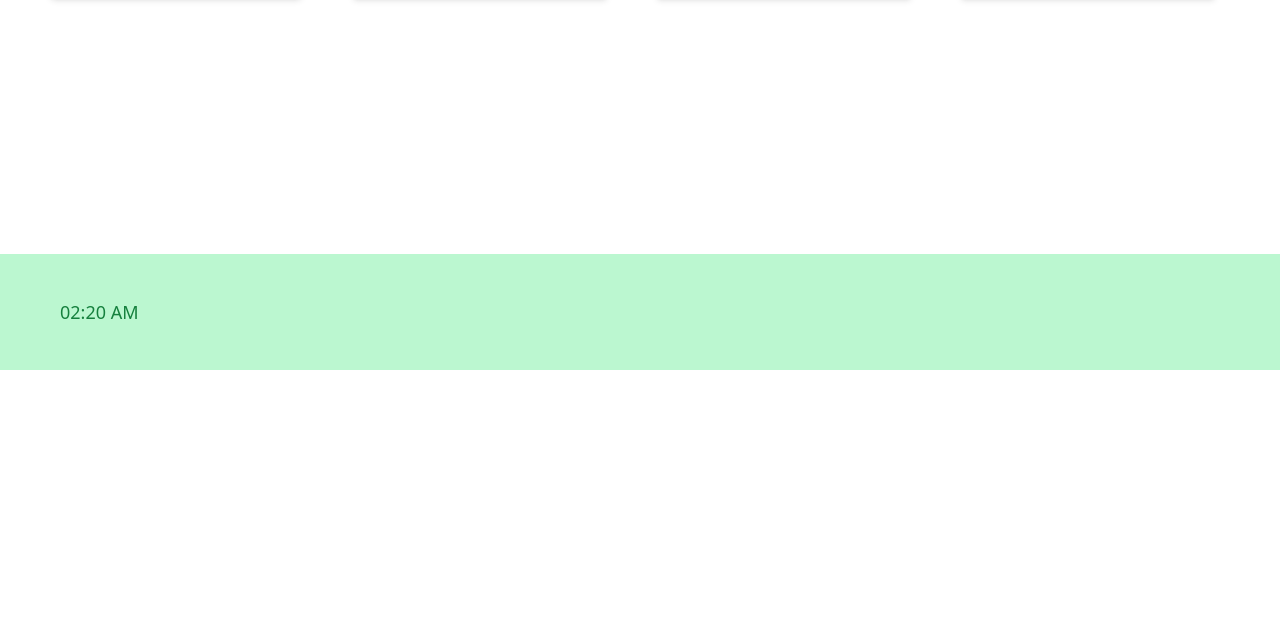
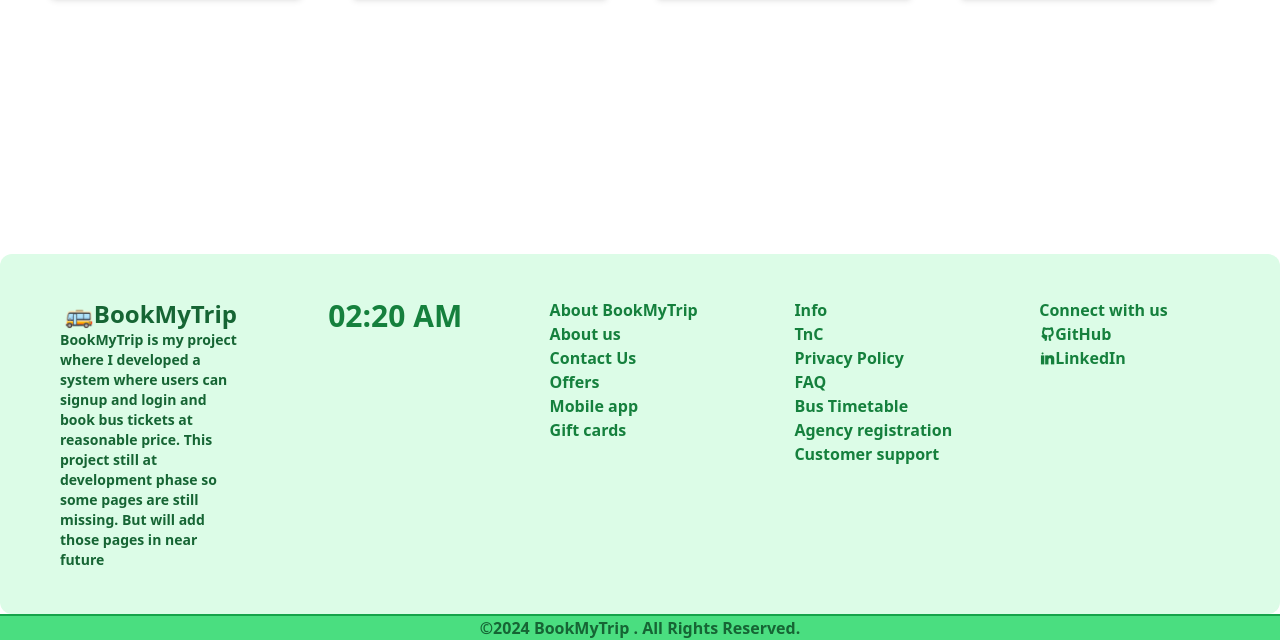
Before and after one commit to tirthankar27/BusBooking, a PHP site: page /guest.php in a window 1280 px wide. Shown: the part 738-1378 px from the top of the page. Before the commit the page ends 1108 px from the top, so only its background shows below. Run offline with PHP 8.4, Linux system fonts and the light colour scheme; some libraries are stand-ins or nearby versions.

Commit message:
Updated header and footer

```diff
--- a/pages/footer.php
+++ b/pages/footer.php
@@ -1,13 +1,76 @@
+<head>
+
+</head>
 <footer>
-    <div class="flex flex-col w-full h-fit bg-green-200 text-green-700 px-6 md:px-14 py-10 mt-5">
-        <div class="flex flex-col md:flex-row m-1">
-            <span class="text-lg">
+    <div class="flex flex-col w-full h-fit bg-green-100 text-green-700 px-6 md:px-14 py-10 rounded-xl">
+        <div class="flex flex-row justify-center items-start h-full md:flex-row m-1 font space-x-16">
+            <div class="flex flex-col justify-center items-center h-full w-1/5">
+                <h1 class="text-2xl text-green-800 font-bold ">🚌BookMyTrip</h1>
+                <p class="text-sm text-green-800 font-bold ">BookMyTrip is my project where I developed a system where users can signup and login and book bus tickets at reasonable price. This project still at development phase so some pages are still missing. But will add those pages in near future</p>
+            </div>
+            <span class="flex  justify-center items-center text-3xl w-1/5 font-semibold">
                 <?php
                     date_default_timezone_set('Asia/Kolkata');
-                    $d=date("h:i A");
-                    echo $d;
+                    $t=date("h:i A");
+                    echo "$t";
                 ?>
             </span>
+            <about class="flex flex-col justify-center items-start font-semibold w-1/5">
+                <h1 class="font-bold">About BookMyTrip</h1>
+                <div class="flex hover:text-green-900">
+                    <a href="" target="_blank">About us</a>
+                </div>
+                <div class="flex hover:text-green-900">
+                    <a href="" target="_blank">Contact Us</a>
+                </div>
+                <div class="flex hover:text-green-900">
+                    <a href="" target="_blank">Offers</a>
+                </div>
+                <div class="flex hover:text-green-900">
+                    <a href="" target="_blank">Mobile app</a>
+                </div>
+                <div class="flex hover:text-green-900">
+                    <a href="" target="_blank">Gift cards</a>
+                </div>
+            </about>
+            <info class="flex flex-col justify-center items-start font-semibold w-1/5">
+                <h1 class="font-bold">Info</h1>
+                <div class="flex hover:text-green-900">
+                    <a href="" target="_blank">TnC</a>
+                </div>
+                <div class="flex hover:text-green-900">
+                    <a href="" target="_blank">Privacy Policy</a>
+                </div>
+                <div class="flex hover:text-green-900">
+                    <a href="" target="_blank">FAQ</a>
+                </div>
+                <div class="flex hover:text-green-900">
+                    <a href="" target="_blank">Bus Timetable</a>
+                </div>
+                <div class="flex hover:text-green-900">
+                    <a href="" target="_blank">Agency registration</a>
+                </div>
+                <div class="flex hover:text-green-900">
+                    <a href="" target="_blank">Customer support</a>
+                </div>
+            </info>
+            <social class="flex flex-col justify-center items-start font-semibold w-1/5">
+                <h1 class="font-bold">Connect with us</h1>
+                <div class="flex hover:text-green-900">
+                    <i class="ri-github-line"></i>
+                    <a href="https://github.com/tirthankar27" target="_blank">GitHub</a>
+                </div>
+                <div class="flex hover:text-green-900">
+                    <i class="ri-linkedin-fill"></i>
+                    <a href="https://www.linkedin.com/in/tirthkeeppushing0036/" target="_blank">LinkedIn</a>
+                </div>
+            </social>
         </div>
     </div>
+    <div class="flex justify-center items-center bg-green-400 text-green-800 font-semibold border-t-2 border-green-600">
+        <?php
+            $d=date("Y");
+            echo "<p>&copy;".$d." BookMyTrip . All Rights Reserved.</p>";
+        ?>
+    </div>
 </footer>
--- a/pages/guest.php
+++ b/pages/guest.php
@@ -8,7 +8,7 @@
     <meta name="viewport" content="width=device-width, initial-scale=1.0">
     <title>BookMyTrip</title>
     <script src="https://cdn.tailwindcss.com"></script>
-    <!-- <base href="/BusBooking/"> -->
+    <link rel="stylesheet" href="https://cdn.jsdelivr.net/npm/remixicon@4.2.0/fonts/remixicon.css">
 </head>
 <body>
     <?php include 'header.php'; ?>
--- a/pages/header.php
+++ b/pages/header.php
@@ -6,7 +6,7 @@
             <a href="pages/login.php"class="text-lg font-semibold text-green-700 hover:text-green-900">Login</a>
             <a href="pages/signup.php"class="text-lg font-semibold text-green-700 hover:text-green-900">Signup</a>
         <?php else: ?>
-            <a href="" class="text-lg font-semibold text-green-700 hover:text-green-900">Contact Us</a>
+            <a href="" class="text-lg font-semibold text-green-700 hover:text-green-900"><?php echo $_SESSION['name']; ?></a>
             <a href="pages/bookings.php"class="text-lg font-semibold text-green-700 hover:text-green-900">My Bookings</a>
             <a href="pages/logout.php"class="text-lg font-semibold text-green-700 hover:text-green-900">Logout</a>
         <?php endif; ?>
```
Also changed, not shown: images/git.png (added).
